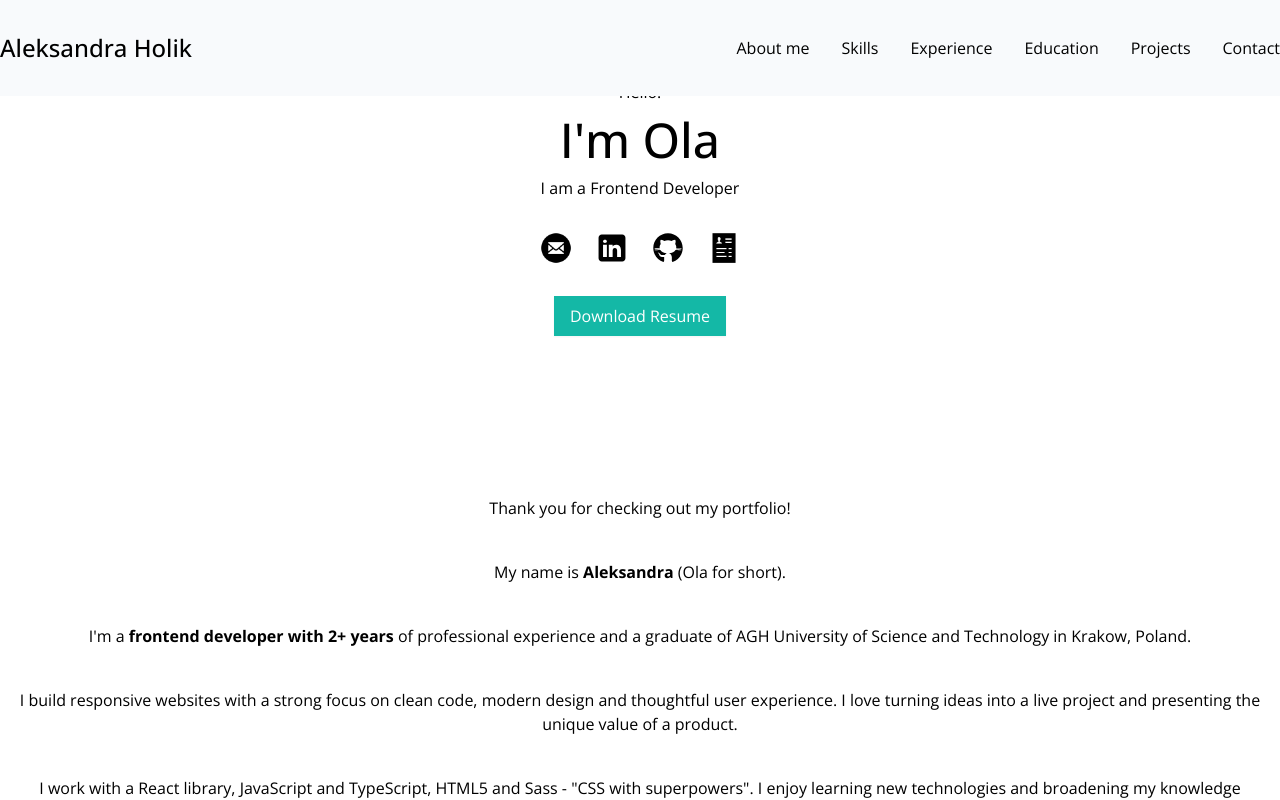
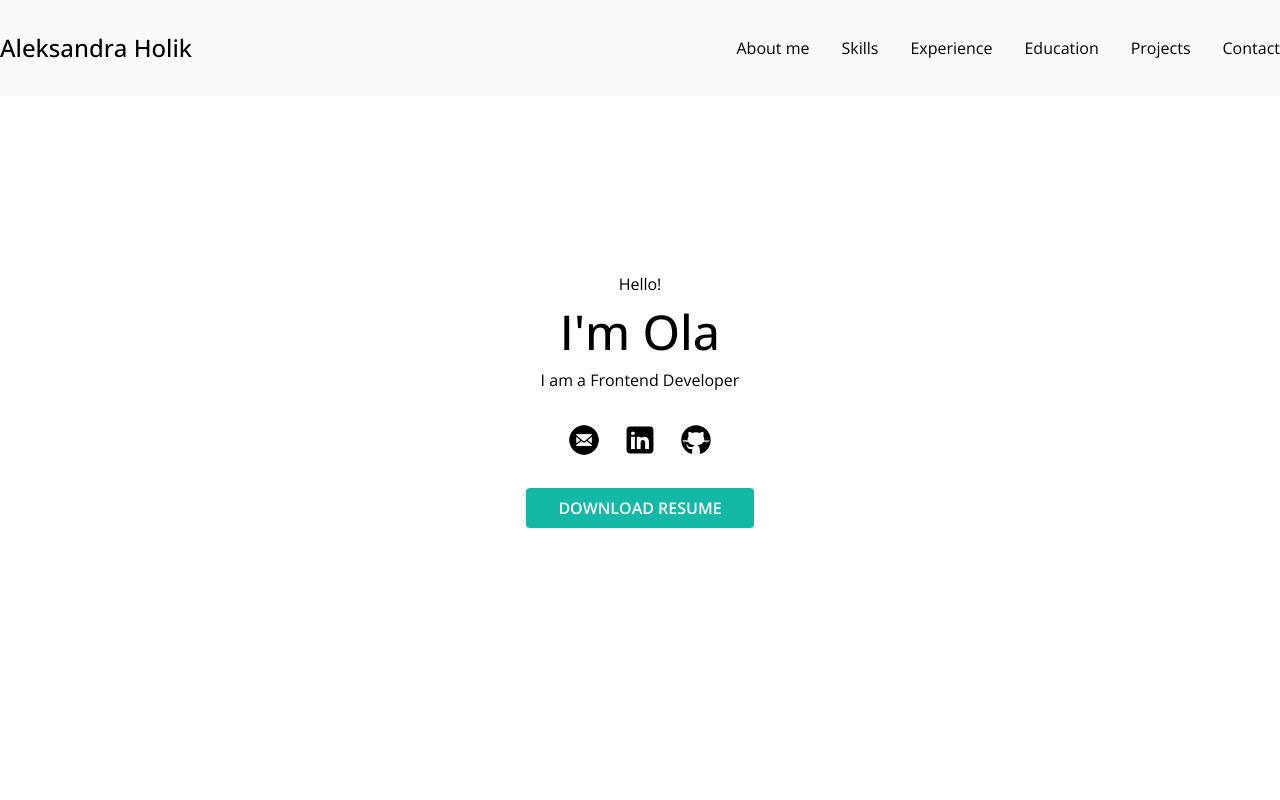
Before and after one commit to rarmand/portfolio, a React (Vite) app: page / in a window 1280 px wide. Shown: the top 800 px of the page. Built offline with nearby package versions, Linux system fonts and the light colour scheme.

Commit message:
fixed Hero, added Resume button

```diff
--- a/src/components/Hero.tsx
+++ b/src/components/Hero.tsx
@@ -1,12 +1,11 @@
 import LinkedInIcon from "../assets/icons/linkedin_icon.svg";
 import GithubIcon from "../assets/icons/github_icon.svg";
 import MailIcon from "../assets/icons/mail_icon.png";
-import ResumeIcon from "../assets/icons/resume_icon.png";
 
 function Hero() {
   return (
-    <section id='hero' className='h-100'>
-      <div className='container mx-auto py-20 flex flex-col items-center'>
+    <section id='hero' className='h-screen flex'>
+      <div className='container m-auto flex flex-col items-center'>
         <div>
           <h3>Hello!</h3>
           <h1>I'm Ola</h1>
@@ -47,29 +46,16 @@ function Hero() {
                 />
               </a>
             </li>
-            <li>
-              <a
-                target='_blank'
-                href='/resume/CV_Holik_Aleksandra.pdf'
-                download
-              >
-                <img
-                  width='32'
-                  height='32'
-                  src={ResumeIcon}
-                  alt='Resume PDF file'
-                />
-              </a>
-            </li>
           </ul>
         </nav>
         <div>
-          <button
-            type='button'
-            className='py-2 px-4 bg-teal-500  text-white shadow-sm border-0 btn-primary'
+          <a
+            href='/resume/CV_Holik_Aleksandra.pdf'
+            download
+            className='block bg-teal-500 rounded text-white uppercase font-semibold py-2 px-8 shadow-sm border-0 btn-primary'
           >
             Download Resume
-          </button>
+          </a>
         </div>
       </div>
     </section>
```
